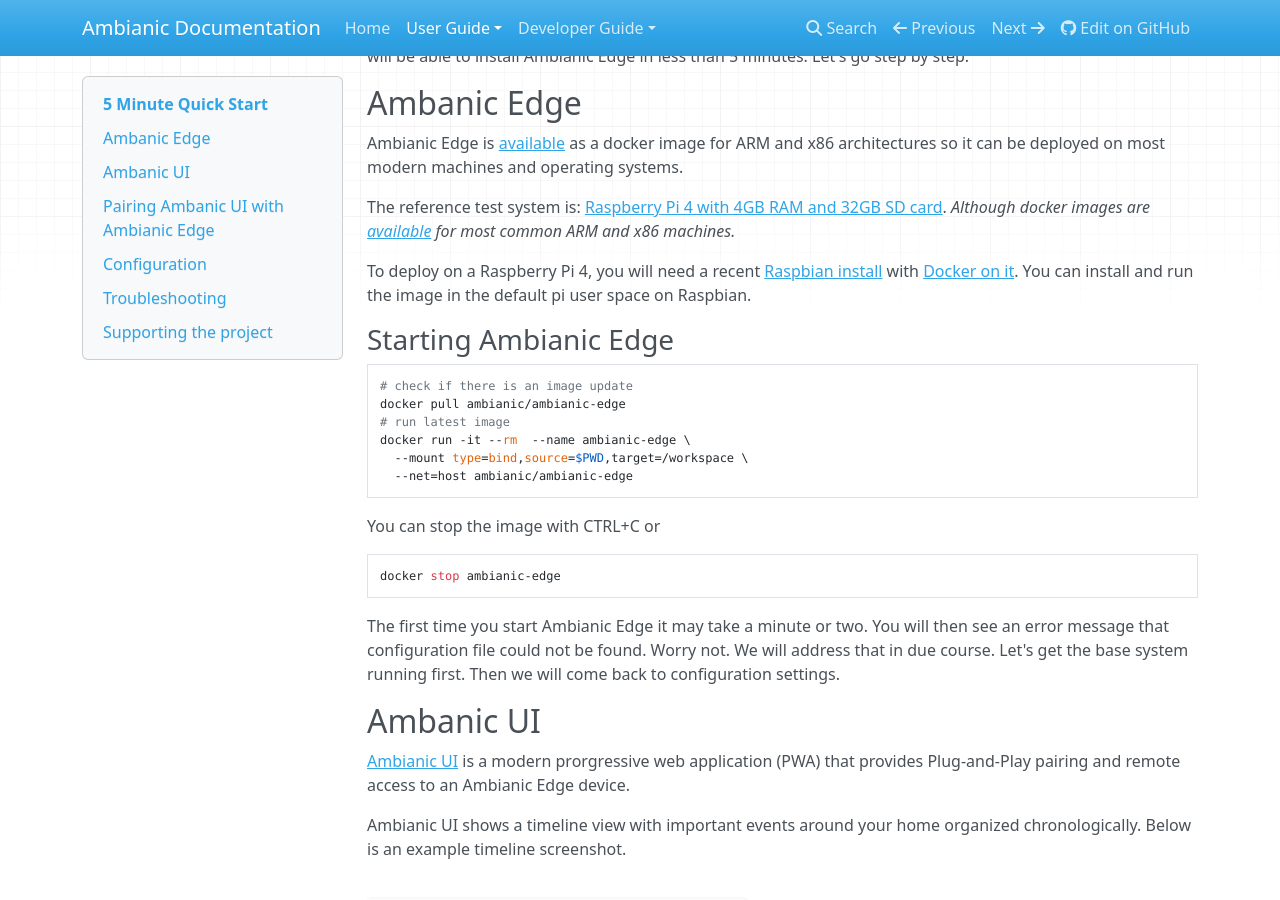
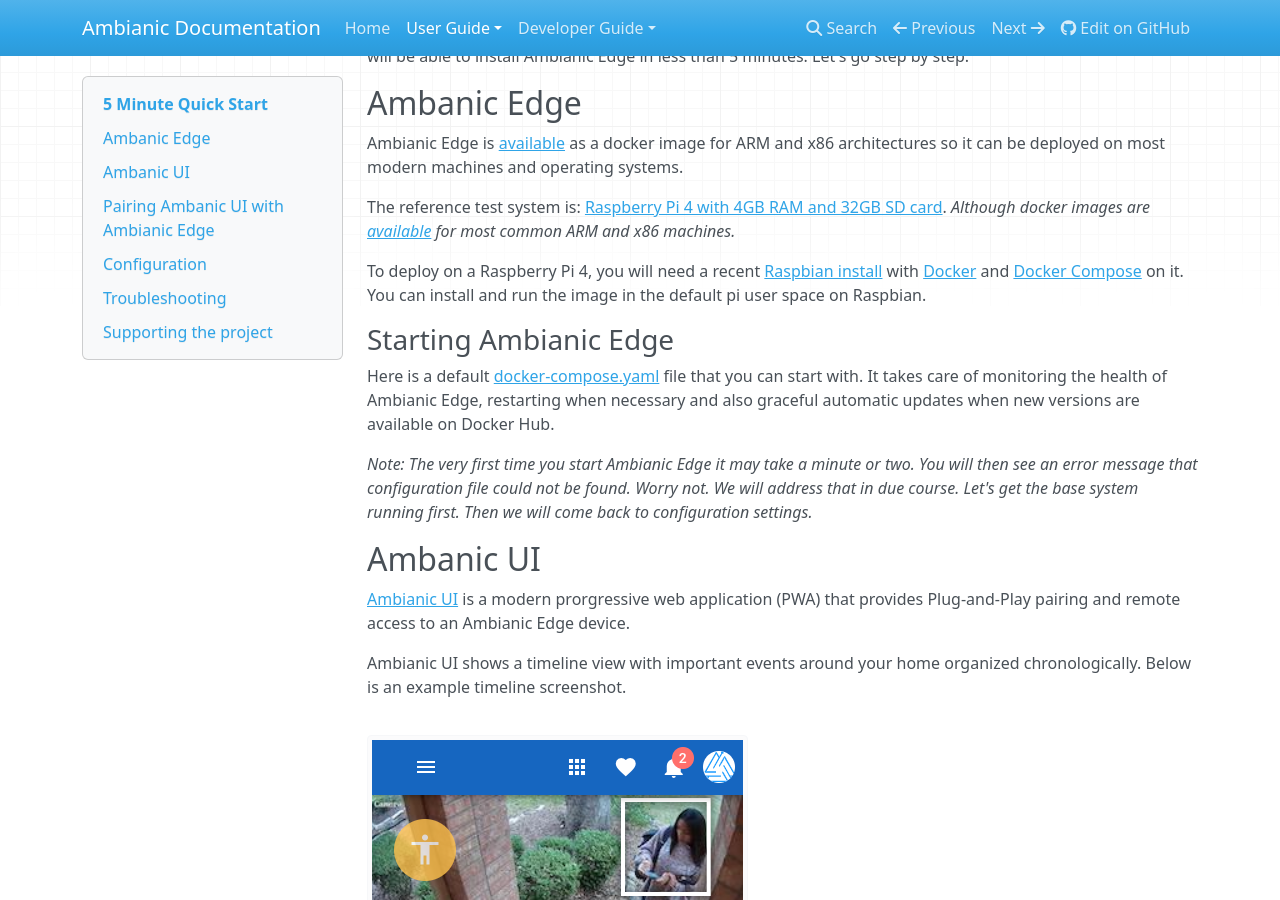
Before and after one commit to ambianic/ambianic-docs, an MkDocs documentation site: the page built from docs-md/users/quickstart.md, in a window 1280 px wide and 900 px high, scrolled down 218 px. Built offline with MkDocs 1.6.1, drawn with Linux system fonts in a browser that asks for light colours; nearby versions of some CDN libraries.

Commit message:
docs: use docker-compose default config

````diff
--- a/docs-md/users/quickstart.md
+++ b/docs-md/users/quickstart.md
@@ -20,27 +20,16 @@
 
 To deploy on a Raspberry Pi 4, you will need a recent
 [Raspbian install](https://www.raspberrypi.org/documentation/setup/) with
-[Docker on it](https://www.freecodecamp.org/news/the-easy-way-to-set-up-docker-on-a-raspberry-pi-7d24ced073ef/).
+[Docker](https://www.freecodecamp.org/news/the-easy-way-to-set-up-docker-on-a-raspberry-pi-7d24ced073ef/)
+and [Docker Compose](https://docs.docker.com/compose/) on it.
 You can install and run the image in the default pi user space on Raspbian.
 
 ### Starting Ambianic Edge
 
+Here is a default [docker-compose.yaml](https://gist.github.com/ivelin/3891a7b5d61a12d6a1b9f652b6d53dce) file that you can start with.
+It takes care of monitoring the health of Ambianic Edge, restarting when necessary and also graceful automatic updates when new versions are available on Docker Hub.
 
-```sh
-# check if there is an image update
-docker pull ambianic/ambianic-edge
-# run latest image
-docker run -it --rm  --name ambianic-edge \
-  --mount type=bind,source=$PWD,target=/workspace \
-  --net=host ambianic/ambianic-edge
-```
-
-You can stop the image with CTRL+C or
-```
-docker stop ambianic-edge
-```
-
-The first time you start Ambianic Edge it may take a minute or two. You will then see an error message that configuration file could not be found. Worry not. We will address that in due course. Let's get the base system running first. Then we will come back to configuration settings.
+_Note: The very first time you start Ambianic Edge it may take a minute or two. You will then see an error message that configuration file could not be found. Worry not. We will address that in due course. Let's get the base system running first. Then we will come back to configuration settings._
 
 ## Ambanic UI
 
````
